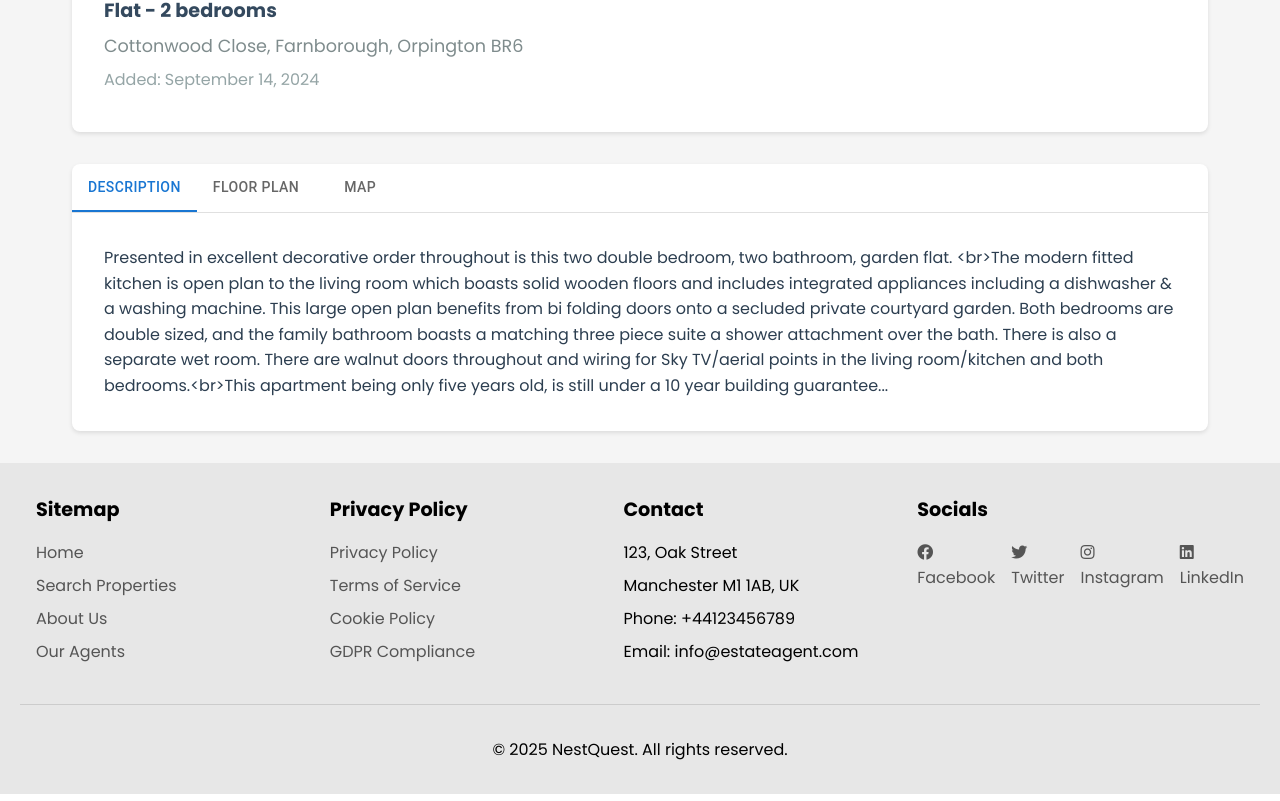
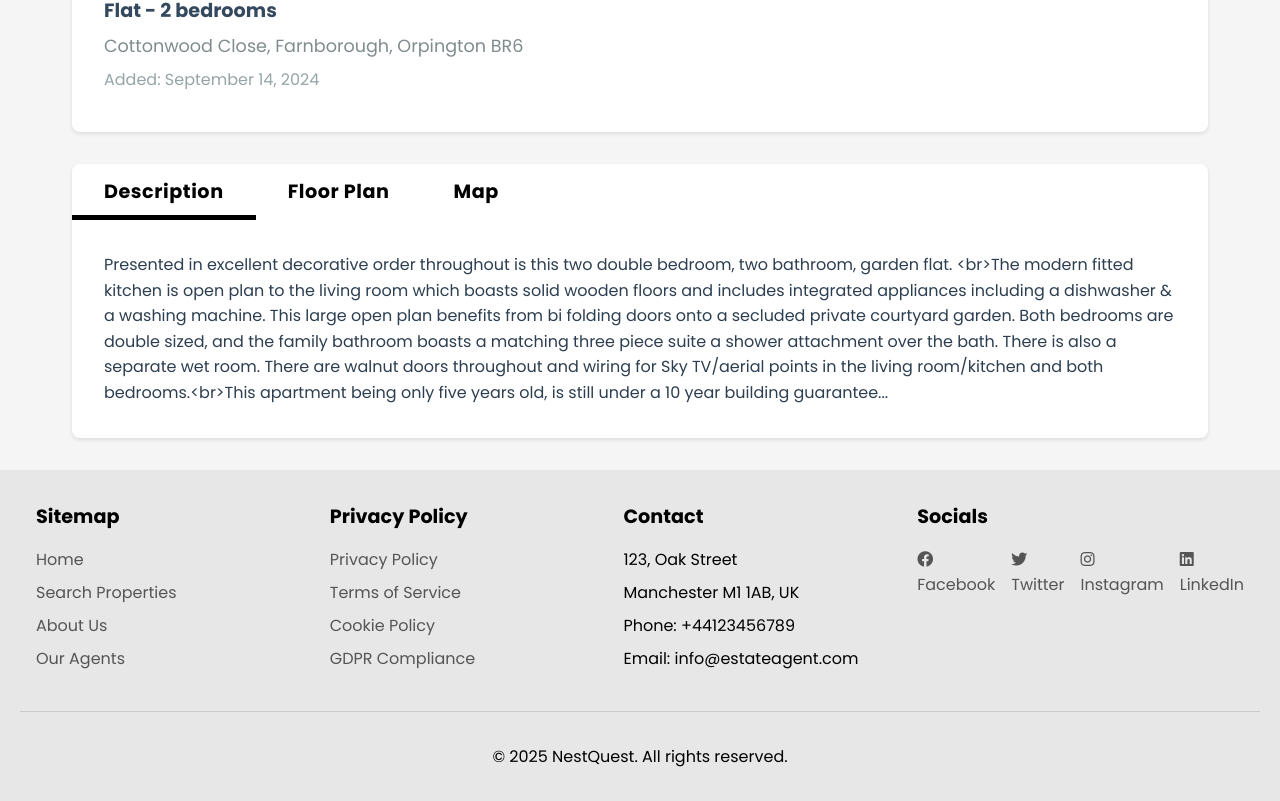
Before and after one commit to ParamaHerath/Estate-Agent-WebApp, a React (Vite) app: page /property/prop2 in a window 1280 px wide. Shown: the part 870-1671 px from the top of the page. Built offline with nearby package versions, Linux system fonts and the light colour scheme.

Commit message:
Added custom styles for tabs

```diff
--- a/src/pages/PropertyProfile.jsx
+++ b/src/pages/PropertyProfile.jsx
@@ -94,11 +94,19 @@ function PropertyProfile() {
           </div>
 
           <div className={styles.tabsContainer}>
-            <Box sx={{ borderBottom: 1, borderColor: 'divider' }}>
-              <Tabs value={tabValue} onChange={handleTabChange}>
-                <Tab label="Description" />
-                <Tab label="Floor Plan" />
-                <Tab label="Map" />
+            <Box sx={{ borderBottom: '1rem', borderColor: 'divider' }}>
+              <Tabs
+               value={tabValue}
+               onChange={handleTabChange}
+               sx={{
+                '& .MuiTabs-indicator': {
+                backgroundColor: '#000000',
+                height: 5}
+               }}
+              >
+                <Tab label="Description" sx={{fontFamily: 'Poppins', fontWeight: '700', fontSize: '1.2rem', color: 'black !important', textTransform: 'none', padding: '1rem 2rem 1rem 2rem'}} />
+                <Tab label="Floor Plan" sx={{fontFamily: 'Poppins', fontWeight: '700', fontSize: '1.2rem', color: 'black !important', textTransform: 'none', padding: '1rem 2rem 1rem 2rem'}} />
+                <Tab label="Map" sx={{fontFamily: 'Poppins', fontWeight: '700', fontSize: '1.2rem', color: 'black !important', textTransform: 'none', padding: '1rem 2rem 1rem 2rem'}} />
               </Tabs>
             </Box>
 
```
